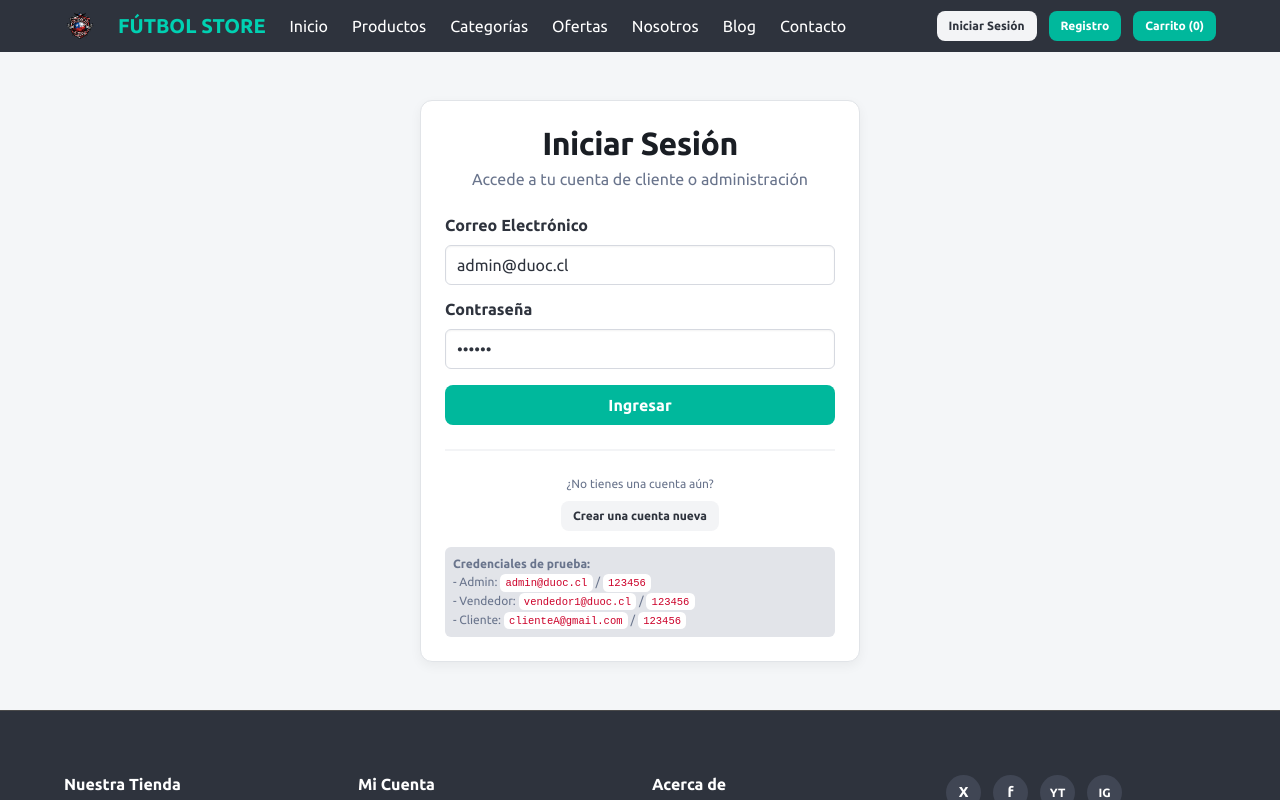
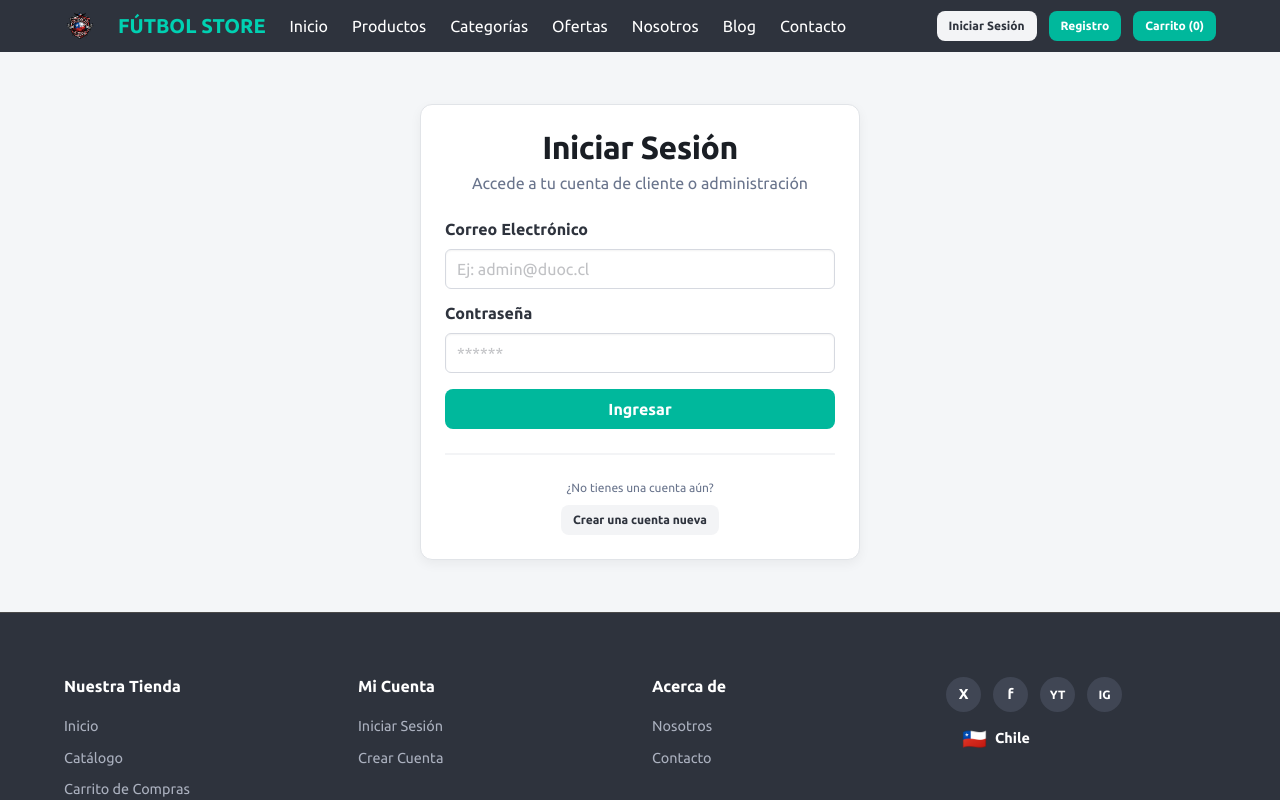
Before and after one commit to DanCode99/fullStack_EV2, a React (Vite) app: page / in a window 1280 px wide. Both pictures are taken after a click on the button "Iniciar Sesión". Shown: the top 800 px of the page. Built offline with nearby package versions, Linux system fonts and the light colour scheme.

Commit message:
Actualizar README con guia de uso y credenciales de prueba, limpiar formulario de login

```diff
--- a/src/views/LoginView/LoginView.jsx
+++ b/src/views/LoginView/LoginView.jsx
@@ -4,8 +4,8 @@ import { Input } from '../../components/atoms/Input/Input.jsx'
 import { Button } from '../../components/atoms/Button/Button.jsx'
 
 export function LoginView({ onLoginSuccess, onNavigate }) {
-  const [correo, setCorreo] = useState('admin@duoc.cl')
-  const [password, setPassword] = useState('123456')
+  const [correo, setCorreo] = useState('')
+  const [password, setPassword] = useState('')
   const [error, setError] = useState('')
 
   const handleSubmit = (e) => {
@@ -84,15 +84,9 @@ export function LoginView({ onLoginSuccess, onNavigate }) {
               Crear una cuenta nueva
             </Button>
           </div>
-
-          <div className="notification is-light mt-4 p-2 is-size-7 has-text-grey">
-            <strong>Credenciales de prueba:</strong><br />
-            - Admin: <code>admin@duoc.cl</code> / <code>123456</code><br />
-            - Vendedor: <code>vendedor1@duoc.cl</code> / <code>123456</code><br />
-            - Cliente: <code>clienteA@gmail.com</code> / <code>123456</code>
-          </div>
         </div>
       </div>
+
     </div>
   )
 }
```
Also changed, not shown: 1 other file (tests, documents, lock files or other folders).
